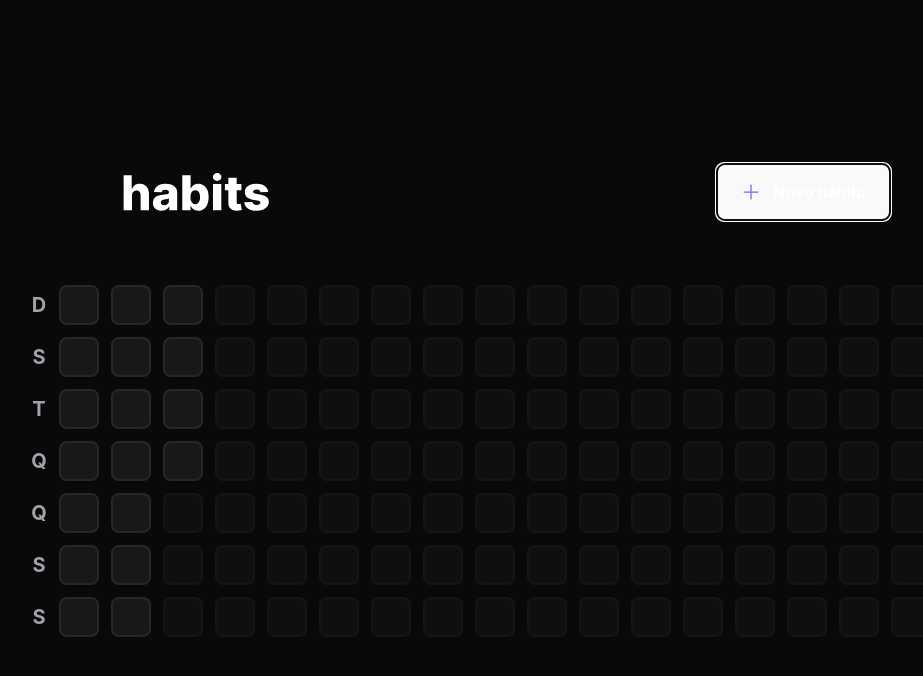
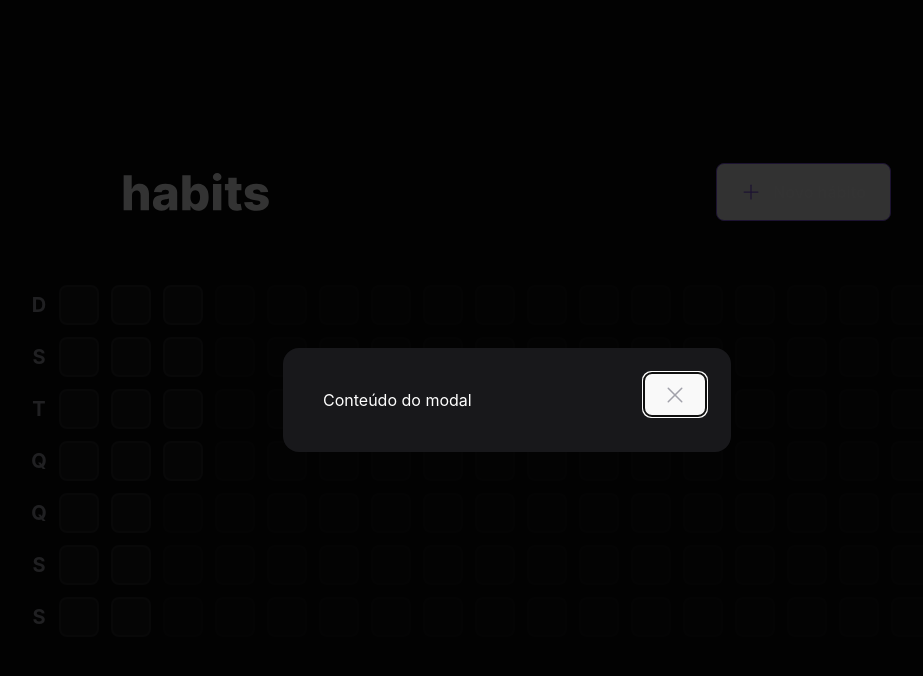
Before and after one commit to GabrielEvangelista06/Habit-tracker, a React (Vite) app in the folder web/: page / in a window 1280 px wide. Both pictures are taken after a click on the button "Novo hábito". Shown: the top 676 px of the page, without its empty margins (133-1056 px from the left). Built offline with nearby package versions, Linux system fonts and the light colour scheme.

Commit message:
Criando base do Modal para criação de novo hábito

```diff
--- a/web/src/components/Header.tsx
+++ b/web/src/components/Header.tsx
@@ -1,4 +1,6 @@
-import { Plus } from 'phosphor-react'
+import { Plus, X } from 'phosphor-react'
+import * as Dialog from '@radix-ui/react-dialog'
+import { useState } from 'react'
 
 import logoImage from '../assets/logo.svg'
 
@@ -7,10 +9,23 @@
     <div className="w-full max-w-3xl mx-auto flex items-center justify-between">
       <img src={logoImage} alt="Habits" />
 
-      <button type="button" className="border border-violet-500 font-semibold rounded-lg px-6 py-4 flex items-center gap-3 hover:border-violet-300">
-        <Plus size={20} className="text text-violet-500" />
-        Novo hábito
-      </button>
+      <Dialog.Root>
+        <Dialog.Trigger type="button" className="border border-violet-500 font-semibold rounded-lg px-6 py-4 flex items-center gap-3 hover:border-violet-300">
+          <Plus size={20} className="text text-violet-500" />
+          Novo hábito
+        </Dialog.Trigger>
+
+        <Dialog.Portal>
+          <Dialog.Overlay className="w-screen h-screen bg-black/80 fixed inset-0" />
+
+          <Dialog.Content className="absolute p-10 bg-zinc-900 rounded-2xl w-full max-w-md top-1/2 left-1/2 -translate-x-1/2 -translate-y-1/2">
+            <Dialog.Close className="absolute right-6 top-6 text-zinc-400 hover:text-zinc-200">
+              <X size={24} aria-label="Fechar" />
+            </Dialog.Close>
+            Conteúdo do modal
+          </Dialog.Content>
+        </Dialog.Portal>
+      </Dialog.Root>
     </div>
   )
 }
```
